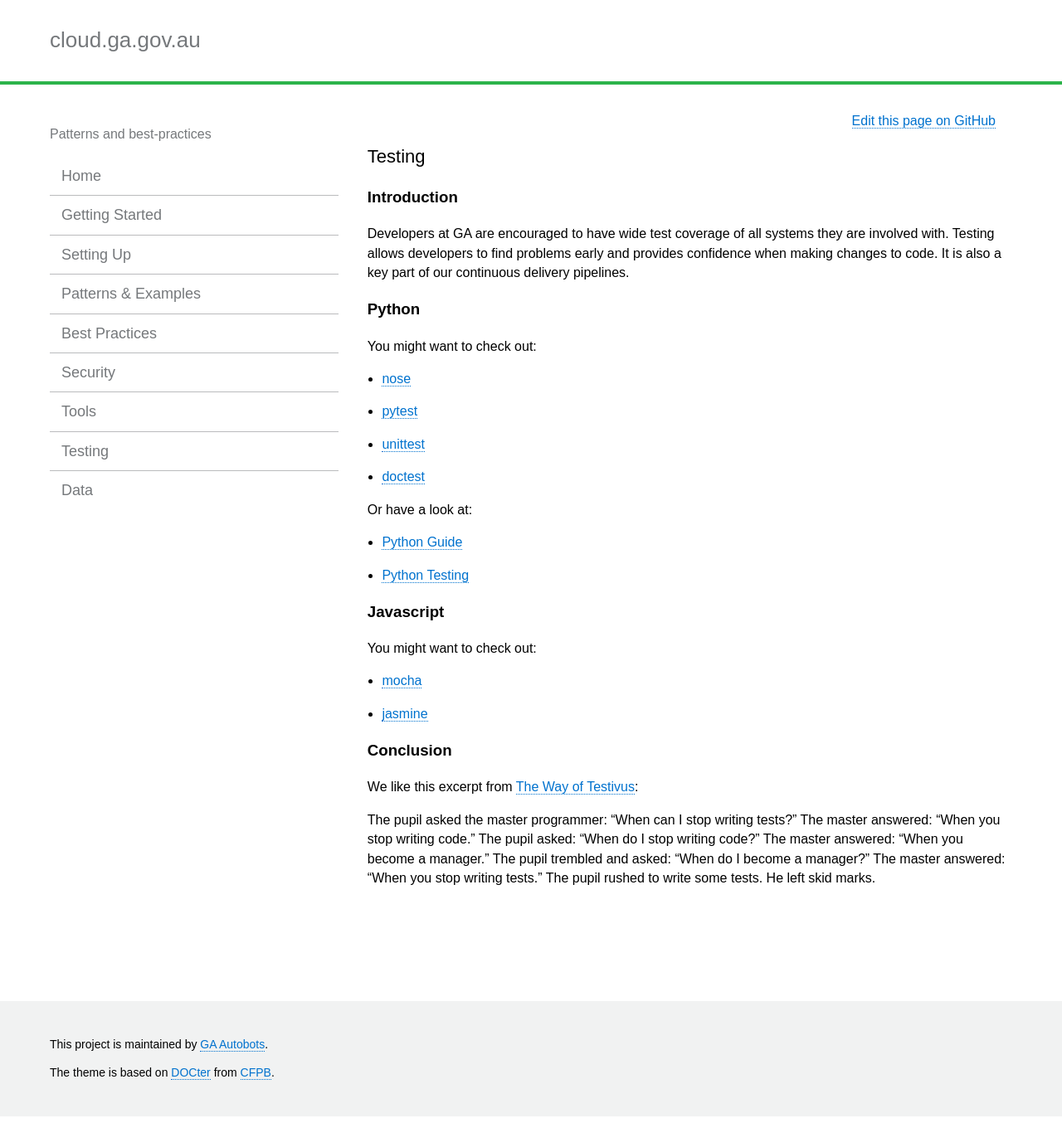
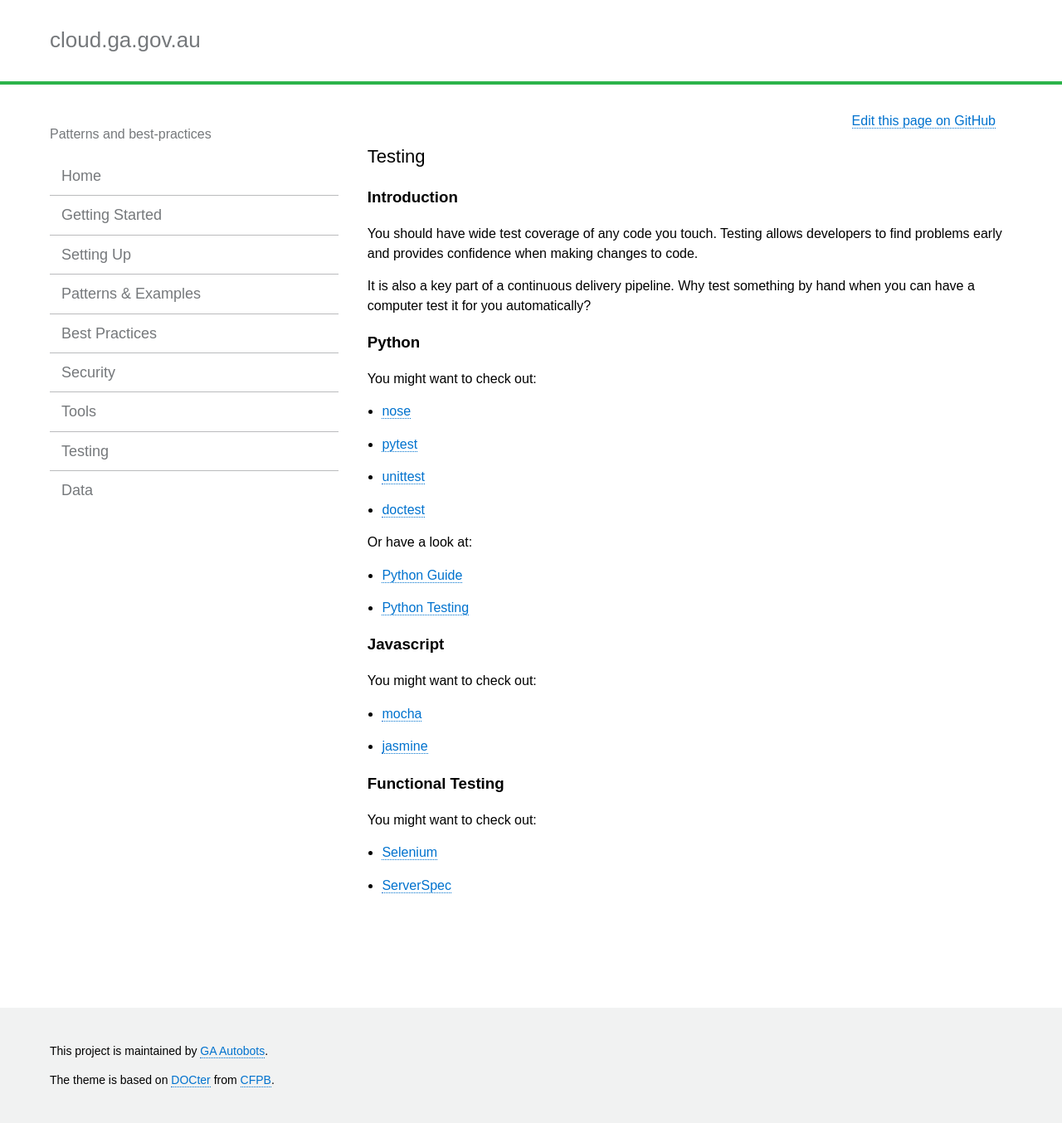
Before and after one commit to GeoscienceAustralia/cloud, a Jekyll site: the page built from docs/_pages/testing_index.md, in a window 1280 px wide. Shown: the whole page at 83% size. Built offline with Jekyll 4.4.1, drawn with Linux system fonts in a browser that asks for light colours.

Commit message:
Add functional testing, remove conclusion

```diff
--- a/docs/_pages/testing_index.md
+++ b/docs/_pages/testing_index.md
@@ -6,7 +6,9 @@ permalink: testing_index.html
 
 ### Introduction
 
-Developers at GA are encouraged to have wide test coverage of all systems they are involved with. Testing allows developers to find problems early and provides confidence when making changes to code. It is also a key part of our continuous delivery pipelines.
+You should have wide test coverage of any code you touch. Testing allows developers to find problems early and provides confidence when making changes to code.
+
+It is also a key part of a continuous delivery pipeline. Why test something by hand when you can have a computer test it for you automatically?
 
 ### Python
 
@@ -29,21 +31,9 @@ You might want to check out:
 * [mocha](http://mochajs.org/)
 * [jasmine](https://github.com/jasmine/jasmine)
 
-### Conclusion
+### Functional Testing
 
-We like this excerpt from [The Way of Testivus](http://www.agitar.com/downloads/TheWayOfTestivus.pdf):
+You might want to check out:
 
-The pupil asked the master programmer:
-“When can I stop writing tests?”
-The master answered:
-“When you stop writing code.”
-The pupil asked:
-“When do I stop writing code?”
-The master answered:
-“When you become a manager.”
-The pupil trembled and asked:
-“When do I become a manager?”
-The master answered:
-“When you stop writing tests.”
-The pupil rushed to write some tests.
-He left skid marks.
+* [Selenium](http://www.seleniumhq.org/)
+* [ServerSpec](http://serverspec.org)
```
